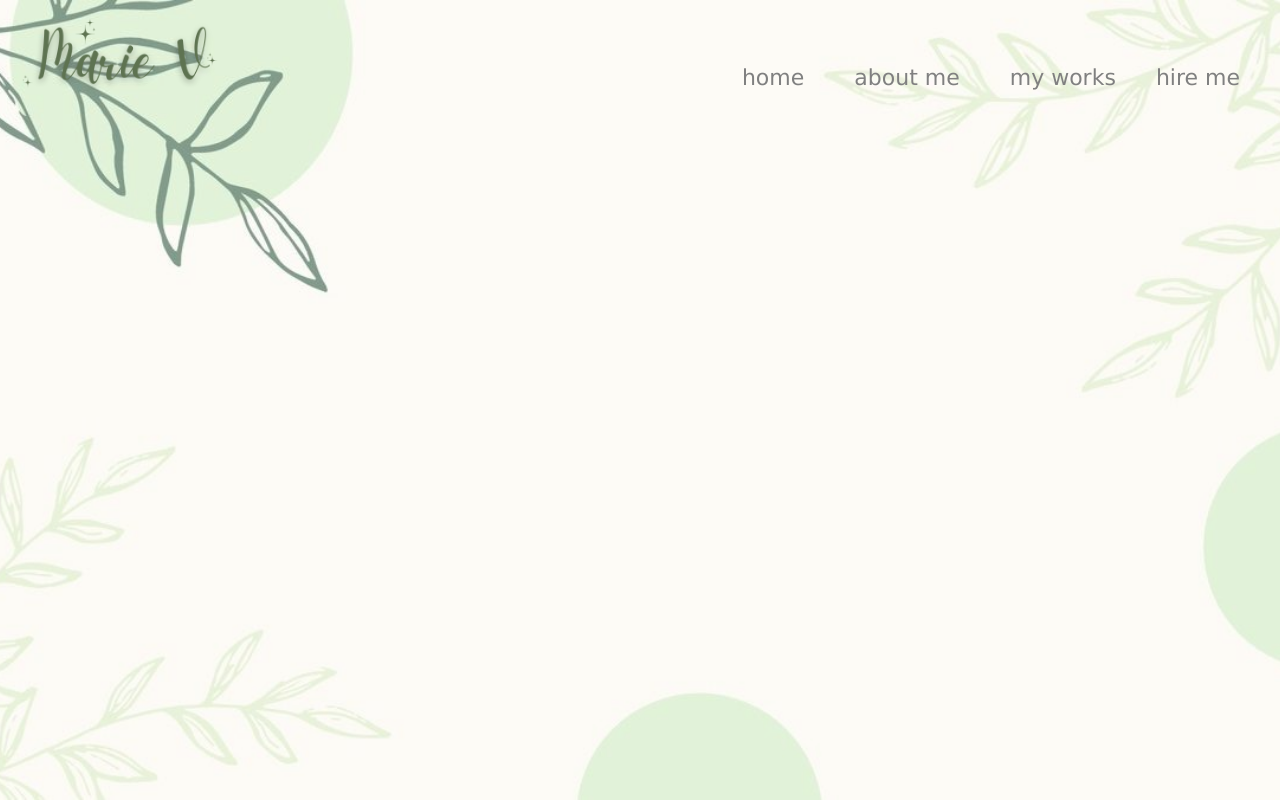
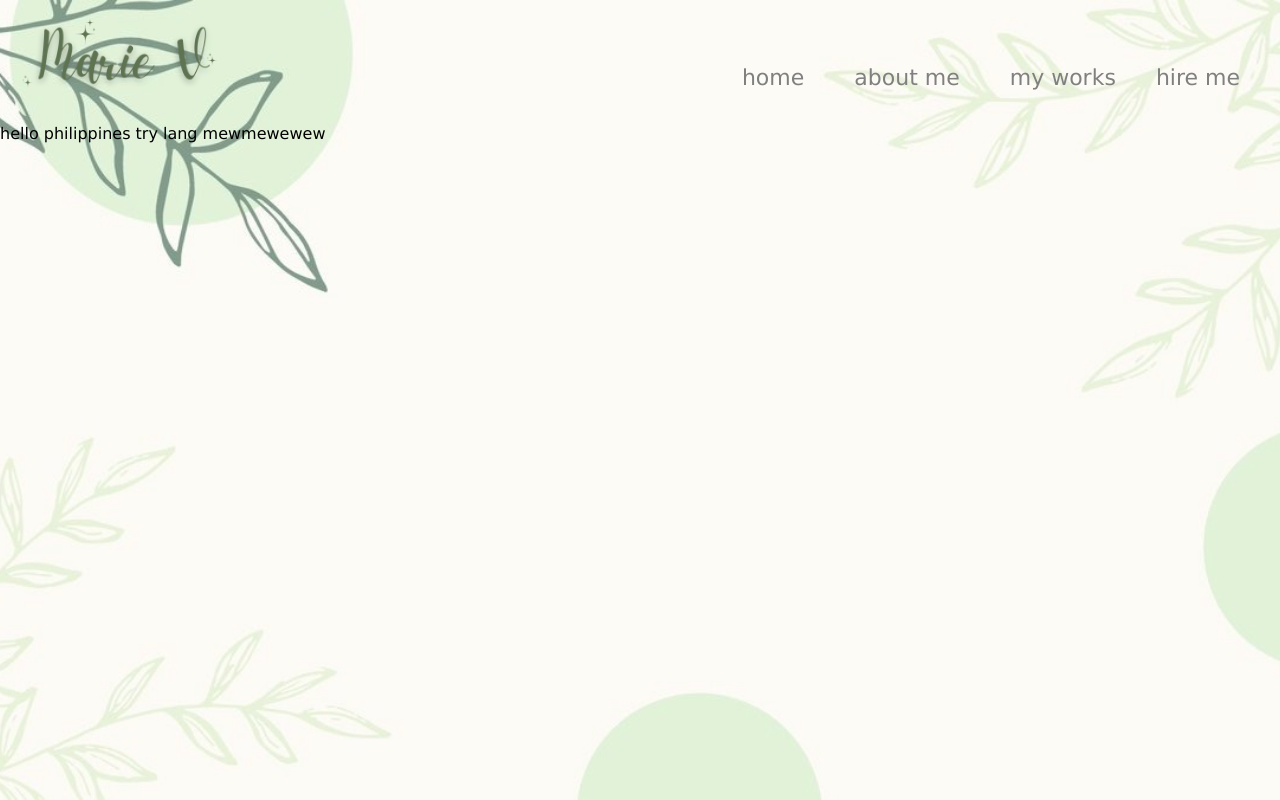
Before and after one commit to moonbits13/porfolio_marie_orsabia, a React (Vite) app: page /about in a window 1280 px wide. Built offline with nearby package versions, Linux system fonts and the light colour scheme.

Commit message:
hopefully na bebs

```diff
--- a/src/components/about_us.jsx
+++ b/src/components/about_us.jsx
@@ -23,6 +23,8 @@ const AboutUs = () => {
              <div className="a">hire me</div>
            </div>
          </nav>
+
+         <div>hello philippines try lang mewmewewew</div>
        </div>
   );
 };
```
Also changed, not shown: src/about_me.jsx (deleted, +0 -14 lines).
